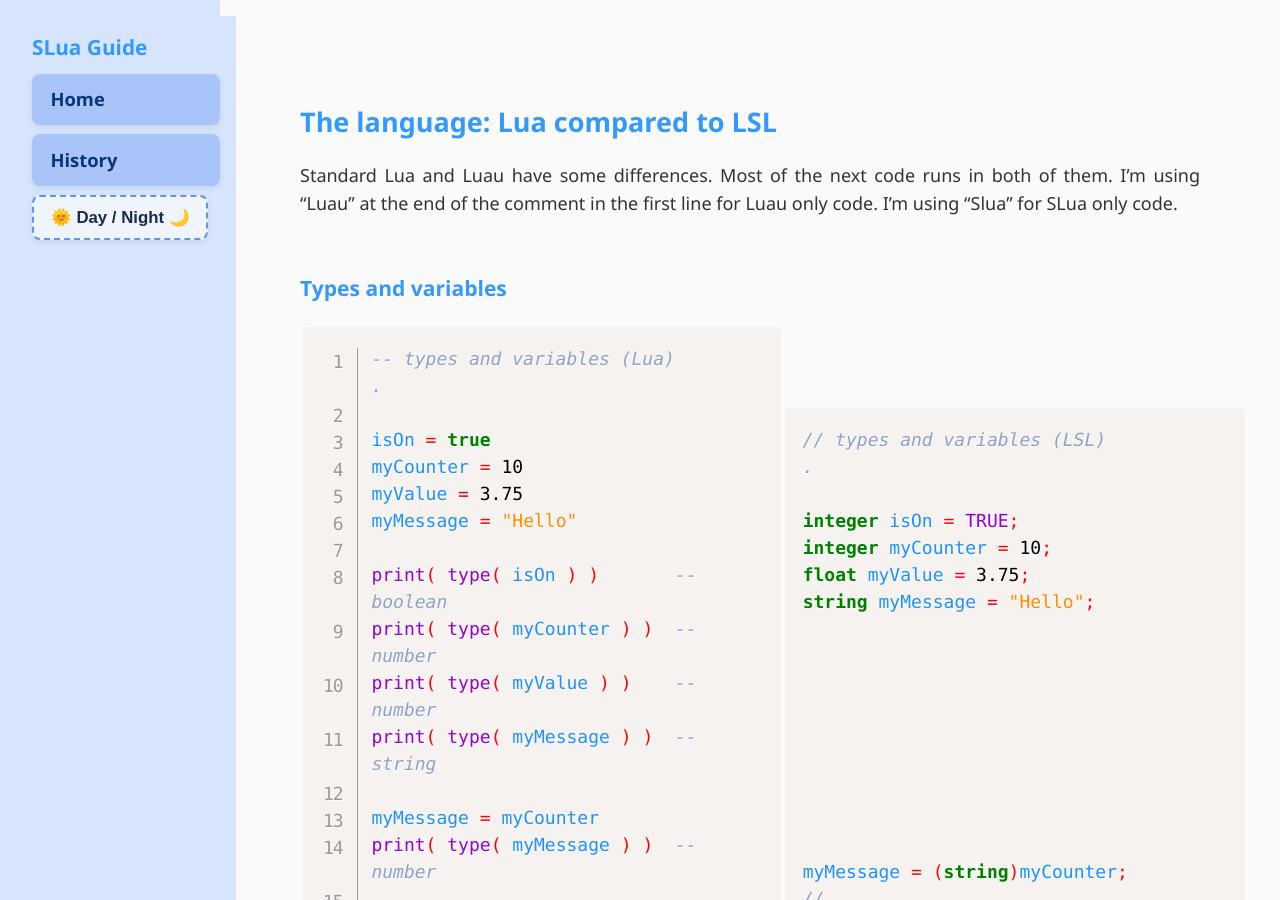
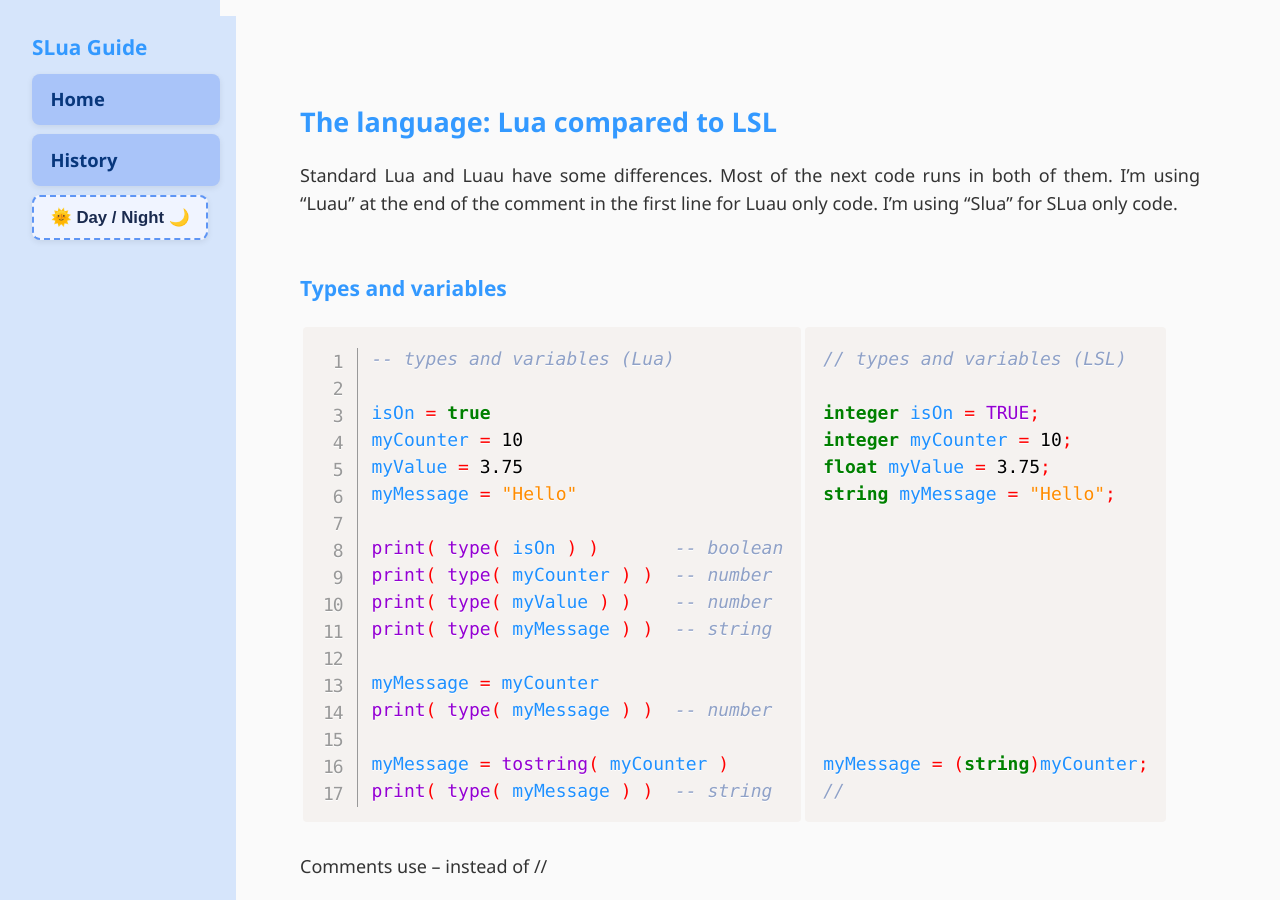
Before and after one commit to Suzanna-Linn/slua, a Jekyll site: the page built from docs/language1.md, in a window 1280 px wide and 900 px high. Built offline with Jekyll 4.4.1, drawn with Linux system fonts in a browser that asks for light colours; nearby versions of some CDN libraries; comment, search, counter and statistics services are not loaded.

Commit message:
Update language1.md

```diff
--- a/docs/language1.md
+++ b/docs/language1.md
@@ -13,7 +13,7 @@
 <table>
   <tr>
     <td>
-      <pre class="language-slua line-numbers"><code class="language-slua">-- types and variables (Lua)                     .
+      <pre class="language-slua line-numbers"><code class="language-slua">-- types and variables (Lua)
 
 isOn = true
 myCounter = 10
@@ -32,7 +32,7 @@
 print( type( myMessage ) )  -- string</code></pre>
     </td>
     <td>
-      <pre class="language-lsl"><code class="language-lsl">// types and variables (LSL)                     .
+      <pre class="language-lsl"><code class="language-lsl">// types and variables (LSL)
 
 integer isOn = TRUE;
 integer myCounter = 10;
```
